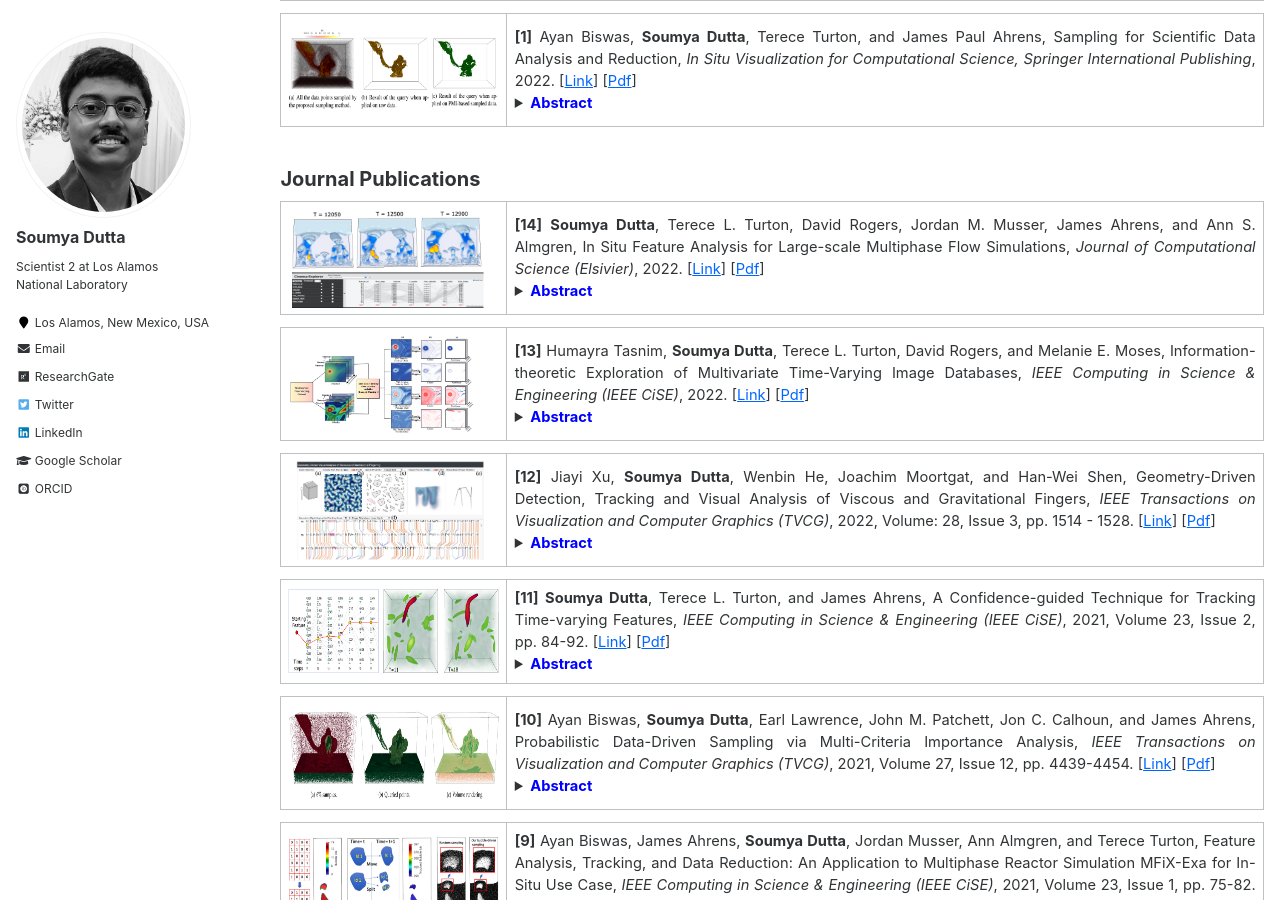
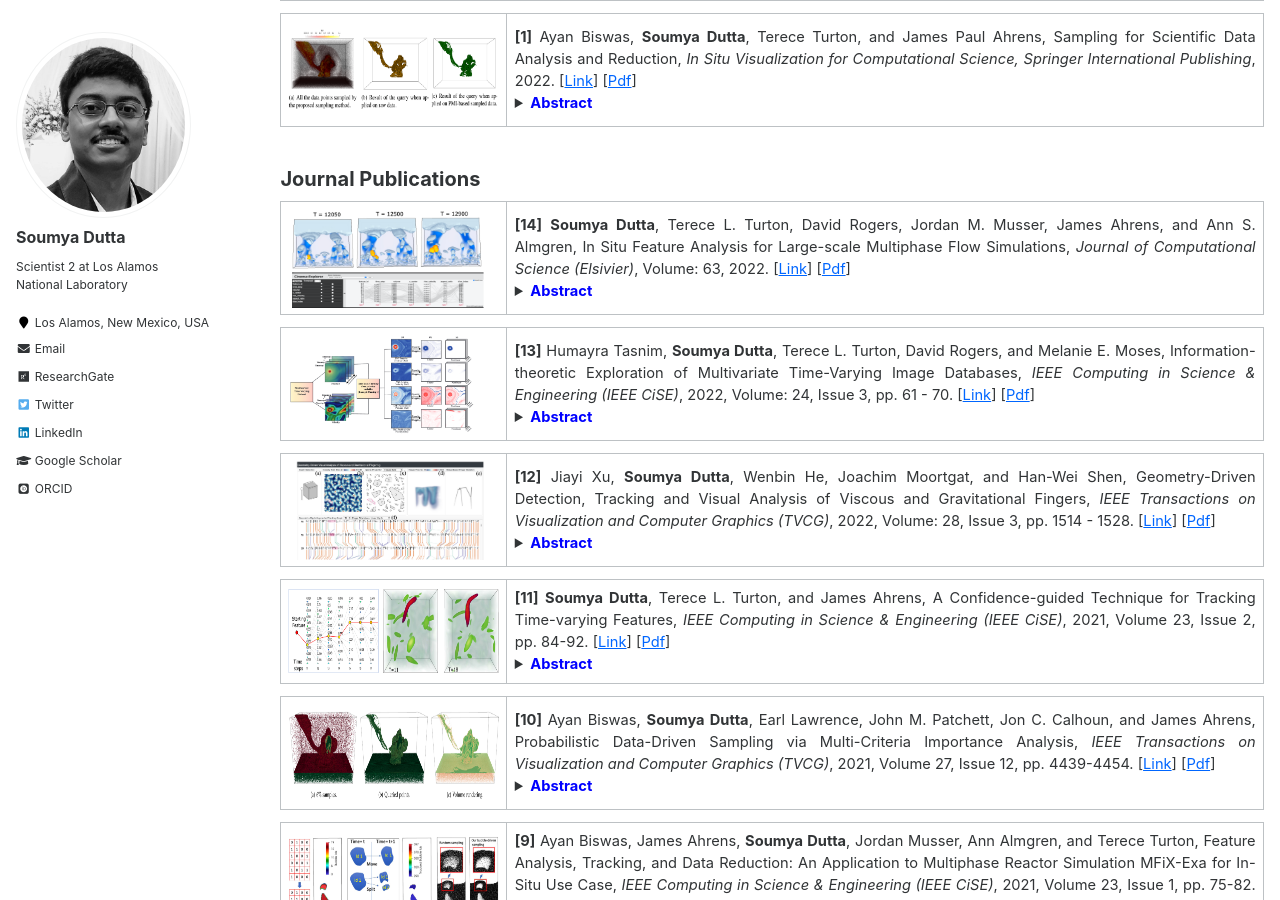
Before and after one commit to soumyadutta-cse/soumyadutta-cse.github.io, a Jekyll site: the page built from _pages/publications.md, in a window 1280 px wide and 900 px high, scrolled down 544 px. Built offline with Jekyll 4.4.1, drawn with Linux system fonts in a browser that asks for light colours; some web fonts are replaced.

Commit message:
update cv

```diff
--- a/_pages/publications.md
+++ b/_pages/publications.md
@@ -74,7 +74,7 @@ author_profile: true
    <tr width="100%;">
       <td width="23%;" valign="top">
       <img style="height:100px" src="/images/mfix_jocs.png"/> </td>
-      <td width="100%;" style="font-size:11pt;" align="justify" valign="top"> <strong>[14]</strong> <b>Soumya Dutta</b>, Terece L. Turton, David Rogers, Jordan M. Musser, James Ahrens, and Ann S. Almgren, In Situ Feature Analysis for Large-scale Multiphase Flow Simulations, <em>Journal of Computational Science (Elsivier)</em>, 2022.
+      <td width="100%;" style="font-size:11pt;" align="justify" valign="top"> <strong>[14]</strong> <b>Soumya Dutta</b>, Terece L. Turton, David Rogers, Jordan M. Musser, James Ahrens, and Ann S. Almgren, In Situ Feature Analysis for Large-scale Multiphase Flow Simulations, <em>Journal of Computational Science (Elsivier)</em>, Volume: 63, 2022.
       [<a href="https://doi.org/10.1016/j.jocs.2022.101773">Link</a>] [<a href="/papers/mfix_jour_comp_sc.pdf">Pdf</a>]
       <details>
         <summary><b><span style="color:blue">Abstract</span></b></summary>
@@ -90,7 +90,7 @@ author_profile: true
    <tr width="100%;">
       <td width="23%;" valign="top">
       <img style="height:100px" src="/images/Humayra_cise.png"/> </td>
-      <td width="100%;" style="font-size:11pt;" align="justify" valign="top"> <strong>[13]</strong> Humayra Tasnim, <b>Soumya Dutta</b>, Terece L. Turton, David Rogers, and Melanie E. Moses, Information-theoretic Exploration of Multivariate Time-Varying Image Databases, <em>IEEE Computing in Science & Engineering (IEEE CiSE)</em>, 2022. [<a href="https://ieeexplore.ieee.org/document/9826433">Link</a>] [<a href="/papers/multivar_humayra_cise.pdf">Pdf</a>]
+      <td width="100%;" style="font-size:11pt;" align="justify" valign="top"> <strong>[13]</strong> Humayra Tasnim, <b>Soumya Dutta</b>, Terece L. Turton, David Rogers, and Melanie E. Moses, Information-theoretic Exploration of Multivariate Time-Varying Image Databases, <em>IEEE Computing in Science & Engineering (IEEE CiSE)</em>, 2022, Volume: 24, Issue 3, pp. 61 - 70. [<a href="https://ieeexplore.ieee.org/document/9826433">Link</a>] [<a href="/papers/multivar_humayra_cise.pdf">Pdf</a>]
       <details>
         <summary><b><span style="color:blue">Abstract</span></b></summary>
         <p>
```
Also changed, not shown: 1 other file.
